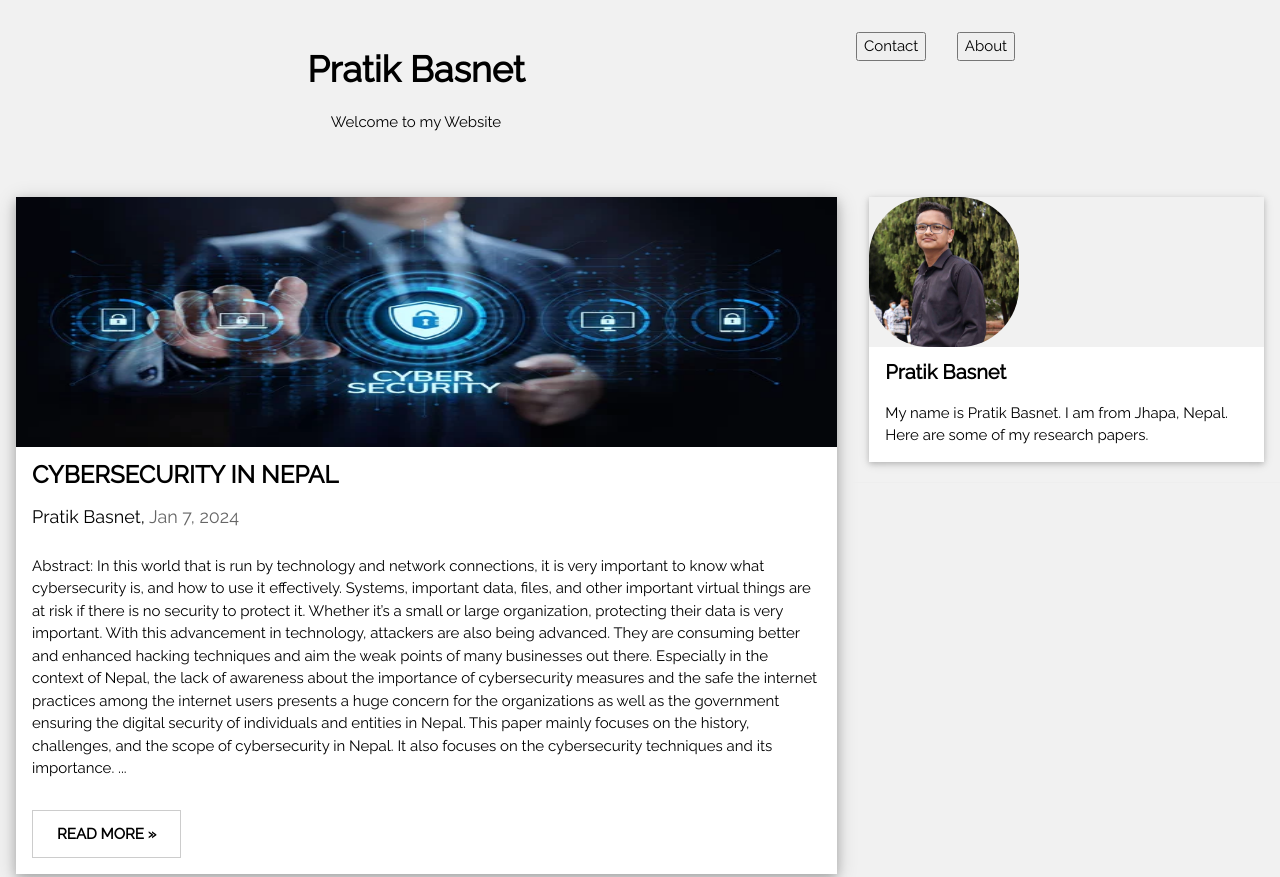
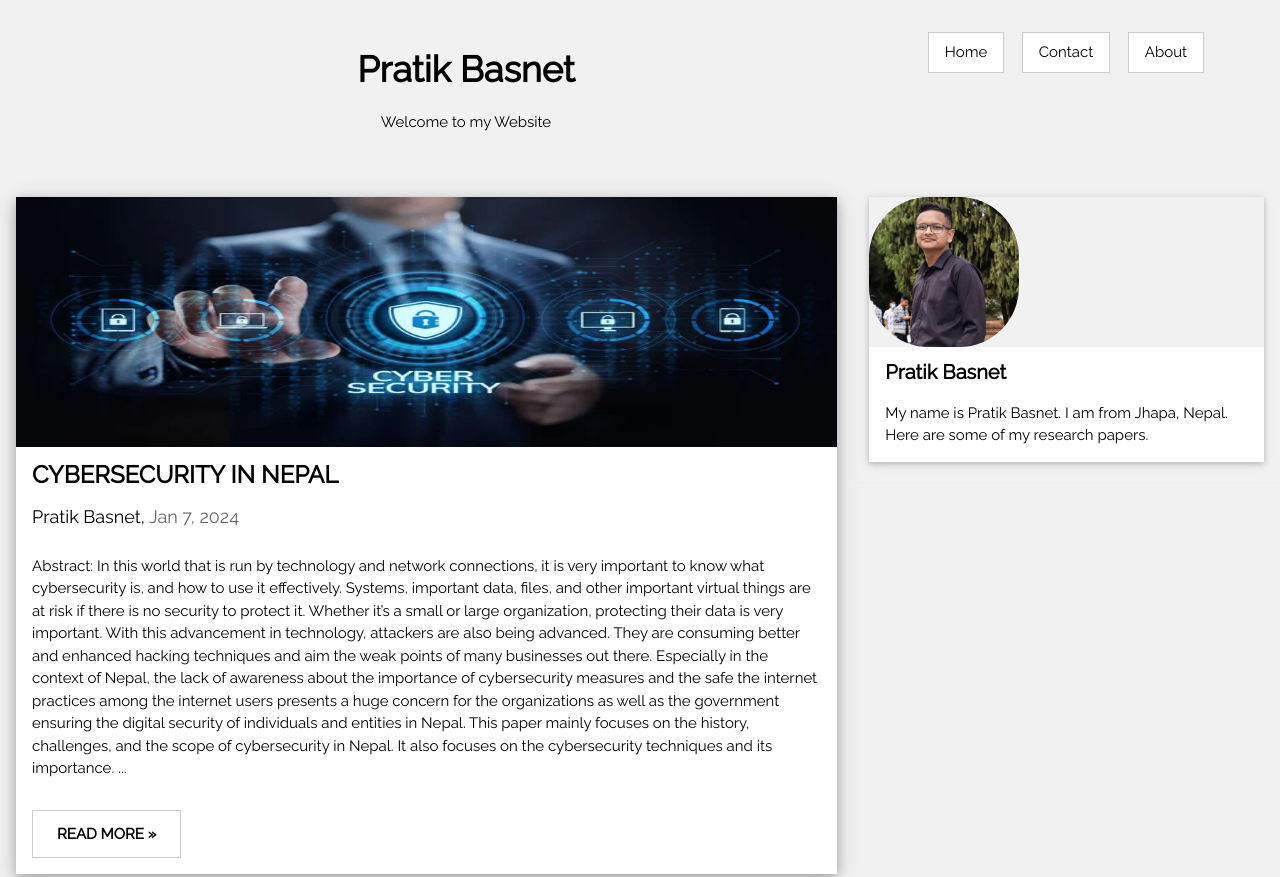
Before and after one commit to pratikbasnet3/researchcybersecurity, a plain HTML site: page index.html in a window 1280 px wide. Shown: the top 877 px of the page. Drawn offline with nearby package versions, Linux system fonts and the light colour scheme.

Commit message:
Update index.html

```diff
--- a/index.html
+++ b/index.html
@@ -12,7 +12,11 @@
 <style>
 
 .contact-button{
- margin-left: 40px;
+
+}
+
+.home{
+
 }
   #more {display: none;}
   .fa-instagram {
@@ -60,18 +64,24 @@ and is wrapped around the whole page content, except for the footer in this exam
 <header class="w3-container w3-center w3-padding-32">
   <div style="
     display: grid;
-    grid-template-columns: 800px 100px 100px;">
+    grid-template-columns: 900px 100px 100px 100px;">
     <div>
   <h1><b>Pratik Basnet</b></h1>
   <p>Welcome to my Website</p>
   </div>
   <div>
-    <button class="contact-button">
+    <button class="w3-button w3-padding-medium w3-white w3-border" class="home"
+    onclick="openHomeButton()">
+      Home
+    </button>
+  </div>
+  <div>
+    <button class="w3-button w3-padding-medium w3-white w3-border" class="contact-button" onclick="openContactPage()">
       Contact
     </button>
   </div>
   <div>
-    <button class="contact-button">
+    <button class="w3-button w3-padding-medium w3-white w3-border" class="contact-button" onclick="openAboutButton">
     About
     </button>
   </div>
@@ -192,6 +202,15 @@ grid-template-columns: 1000px 50px 50px;">
     moreText.style.display = "inline";
   }
 }
+function openContactPage() {
+        window.location.href = "contact.html"; // Replace "contact.html" with the URL of your contact page
+    }
+   function openHomeButton() {
+    window.location.href = "homebutton.html";
+   }
+   function openAboutButton() {
+    window.location.href = "about.html"
+   }
 </script>
 
 </body>
```
